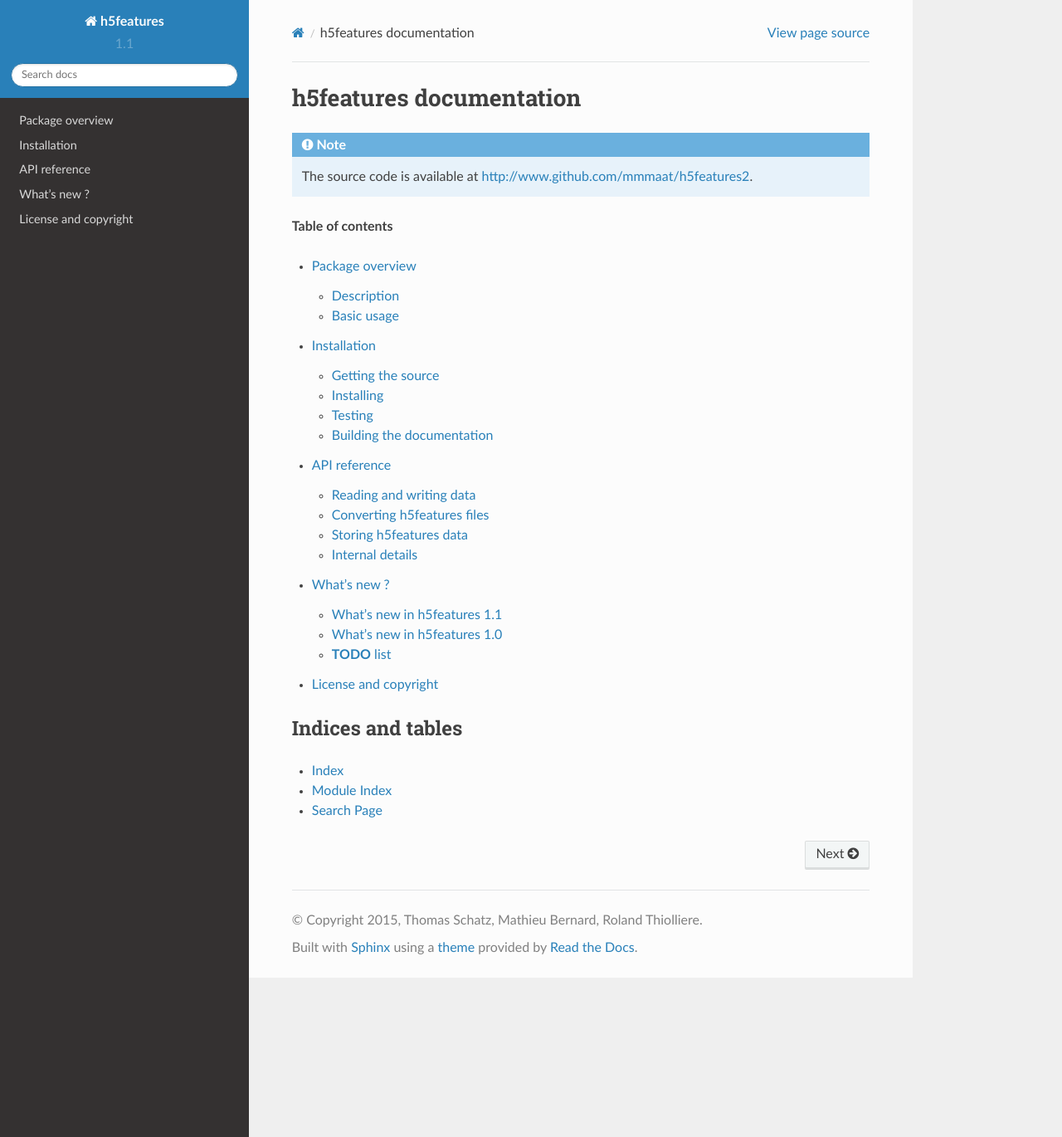
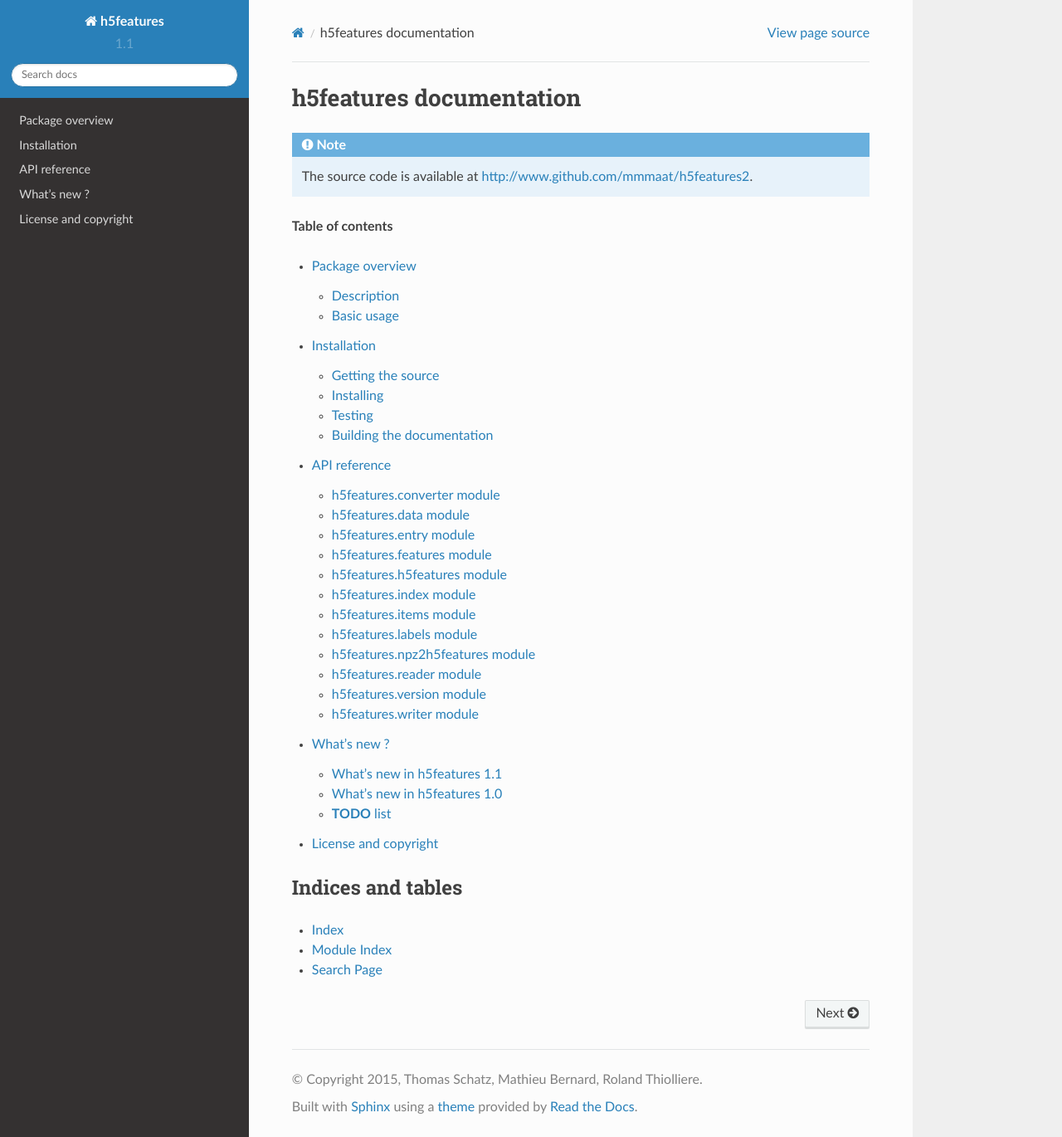
Before and after one commit to bootphon/h5features, a Sphinx documentation site: the page built from docs/index.rst, in a window 1280 px wide and 1370 px high. Shown: the whole window at 83% size. Built offline with Sphinx 7.4.7 and the Read the Docs theme 2.0.0, drawn with Linux system fonts in a browser that asks for light colours.

Commit message:
updated doc

```diff
--- a/docs/h5features.rst
+++ b/docs/h5features.rst
@@ -1,27 +1,34 @@
-=============
 API reference
 =============
 
-.. automodule:: h5features
+h5features.converter module
+---------------------------
+
+.. automodule:: h5features.converter
     :members:
     :undoc-members:
     :show-inheritance:
 
-Reading and writing data
-========================
+h5features.data module
+----------------------
 
-h5features.reader module
-------------------------
-
-.. automodule:: h5features.reader
+.. automodule:: h5features.data
     :members:
     :undoc-members:
     :show-inheritance:
 
-h5features.writer module
-------------------------
+h5features.entry module
+-----------------------
 
-.. automodule:: h5features.writer
+.. automodule:: h5features.entry
+    :members:
+    :undoc-members:
+    :show-inheritance:
+
+h5features.features module
+--------------------------
+
+.. automodule:: h5features.features
     :members:
     :undoc-members:
     :show-inheritance:
@@ -34,78 +41,58 @@
     :undoc-members:
     :show-inheritance:
 
-Converting h5features files
-===========================
+h5features.index module
+-----------------------
 
-Between h5features versions
----------------------------
-
-.. automodule:: h5features.converter
+.. automodule:: h5features.index
     :members:
     :undoc-members:
     :show-inheritance:
 
-From numpy npz to h5features
-----------------------------
+h5features.items module
+-----------------------
+
+.. automodule:: h5features.items
+    :members:
+    :undoc-members:
+    :show-inheritance:
+
+h5features.labels module
+------------------------
+
+.. automodule:: h5features.labels
+    :members:
+    :undoc-members:
+    :show-inheritance:
+
+h5features.npz2h5features module
+--------------------------------
 
 .. automodule:: h5features.npz2h5features
     :members:
     :undoc-members:
     :show-inheritance:
 
+h5features.reader module
+------------------------
 
-Storing h5features data
-=======================
-
-The dataset module
-------------------
-
-.. automodule:: h5features.dataset
+.. automodule:: h5features.reader
     :members:
     :undoc-members:
     :show-inheritance:
 
-The items module
-----------------
-
-.. automodule:: h5features.items
-    :members:
-    :undoc-members:
-    :show-inheritance:
-
-The features module
--------------------
-
-.. automodule:: h5features.features
-    :members:
-    :undoc-members:
-    :show-inheritance:
-
-The times module
-----------------
-
-.. automodule:: h5features.times
-    :members:
-    :undoc-members:
-    :show-inheritance:
-
-
-Internal details
-================
-
-The index module
-----------------
-
-.. automodule:: h5features.index
-    :members:
-    :undoc-members:
-    :show-inheritance:
-
-
-The version module
-------------------
+h5features.version module
+-------------------------
 
 .. automodule:: h5features.version
     :members:
     :undoc-members:
     :show-inheritance:
+
+h5features.writer module
+------------------------
+
+.. automodule:: h5features.writer
+    :members:
+    :undoc-members:
+    :show-inheritance:
```
